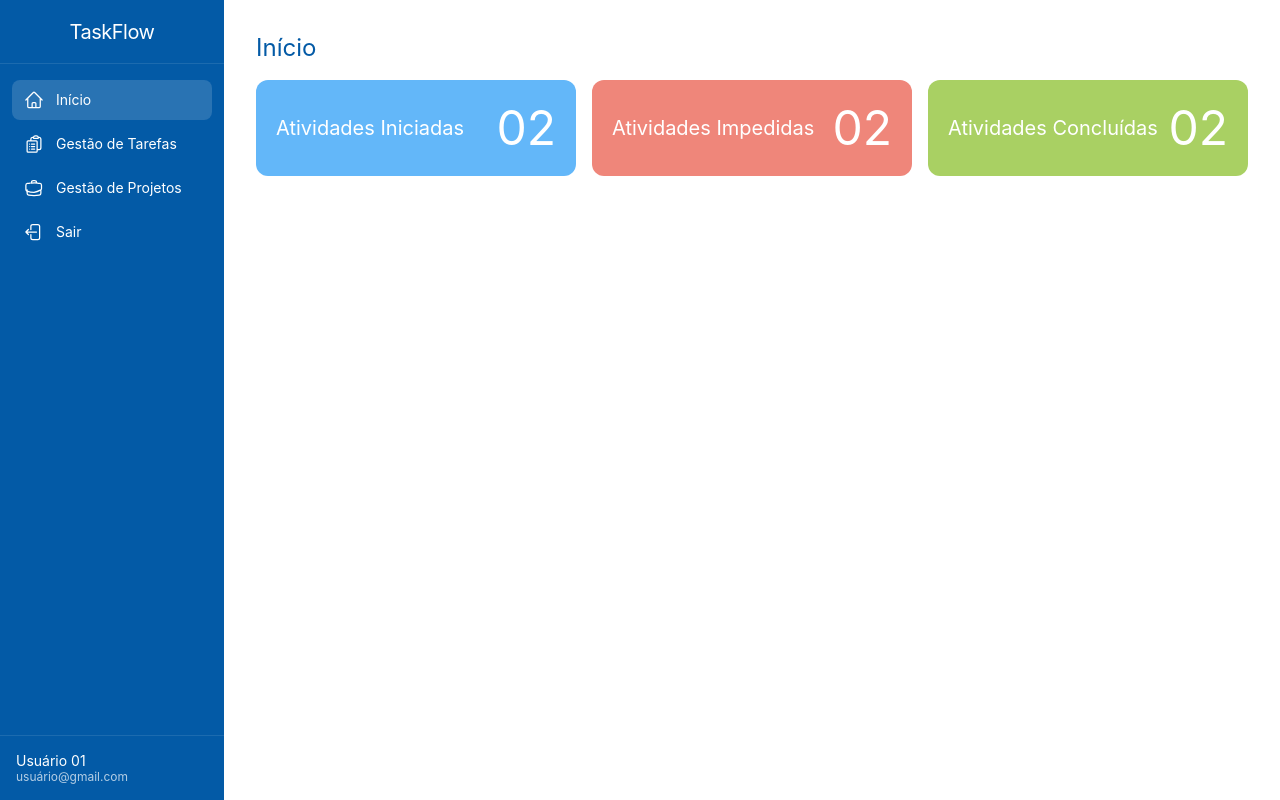
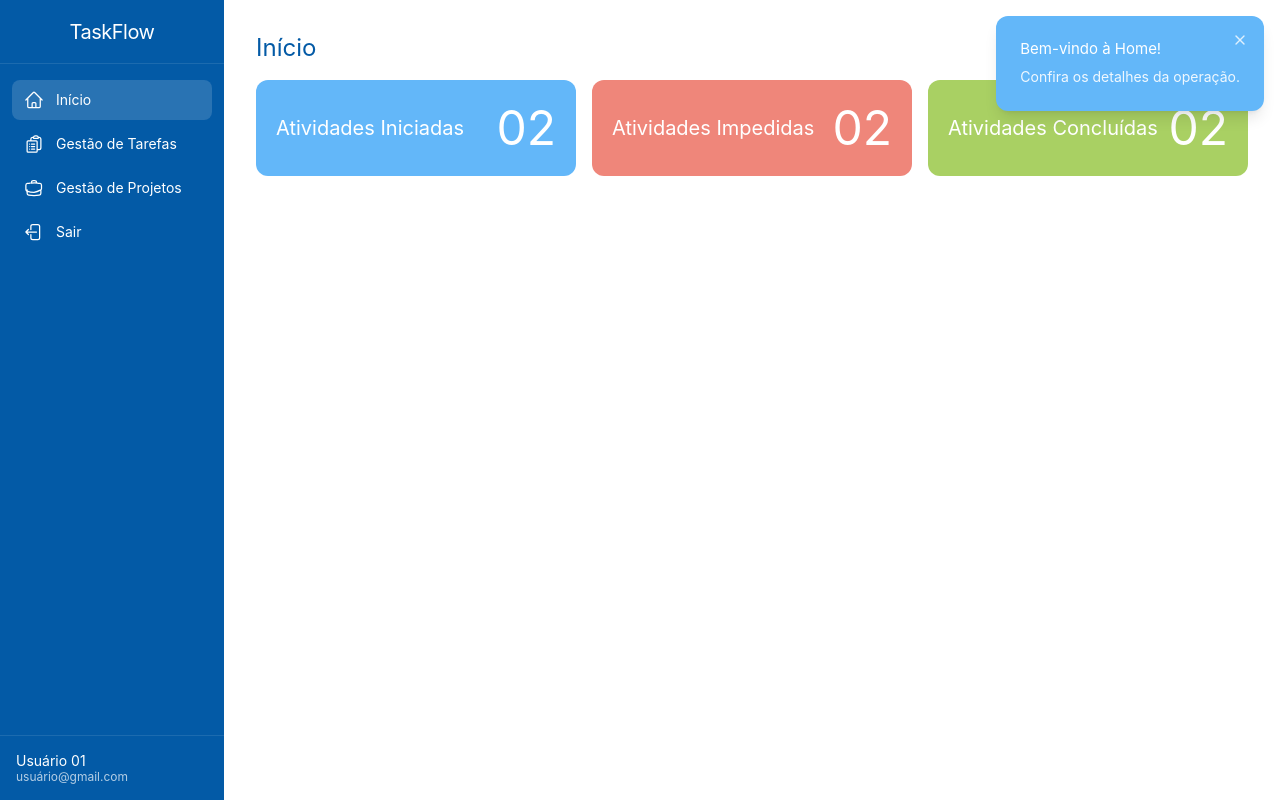
Before and after one commit to devstopados/task-flow-front, a Vue app: page /inicio in a window 1280 px wide. Built offline with nearby package versions, Linux system fonts and the light colour scheme.

Commit message:
Criação dos componentes de toast e de loading

```diff
--- a/src/App.vue
+++ b/src/App.vue
@@ -1,7 +1,17 @@
 <script setup lang="ts">
-import { RouterView } from "vue-router";
+import { RouterView } from 'vue-router'
+
+import TaskLoading from '@/components/TaskLoading.vue'
+import TaskToast from '@/components/TaskToast.vue'
+import { useLoadingStore } from '@/stores/loading'
+
+const loadingStore = useLoadingStore()
 </script>
 
 <template>
   <RouterView />
+
+  <TaskLoading :visible="loadingStore.isLoading" :message="loadingStore.message" />
+
+  <TaskToast />
 </template>
--- a/src/assets/main.css
+++ b/src/assets/main.css
@@ -11,6 +11,7 @@
   --color-sucess: #a9d063;
   --color-danger: #ef867a;
   --color-info: #63b7f9;
+  --color-warning: #f59e0b;
 }
 
 #app {
--- /dev/null
+++ b/src/components/TaskLoading.vue
@@ -0,0 +1,66 @@
+<script setup lang="ts">
+import { computed } from 'vue'
+
+defineOptions({
+  name: 'TaskLoading',
+})
+
+withDefaults(
+  defineProps<{
+    visible: boolean
+    message?: string
+    overlay?: boolean
+  }>(),
+  {
+    message: 'Carregando...',
+    overlay: true,
+  },
+)
+
+const prefersReducedMotion = computed(
+  () =>
+    typeof window !== 'undefined' && window.matchMedia('(prefers-reduced-motion: reduce)').matches,
+)
+</script>
+
+<template>
+  <Transition
+    enter-active-class="transition-opacity duration-200 ease-out"
+    enter-from-class="opacity-0"
+    enter-to-class="opacity-100"
+    leave-active-class="transition-opacity duration-150 ease-in"
+    leave-from-class="opacity-100"
+    leave-to-class="opacity-0"
+  >
+    <div
+      v-if="visible"
+      role="status"
+      aria-live="polite"
+      aria-atomic="true"
+      :aria-busy="visible"
+      :class="[
+        'fixed inset-0 z-9999 flex items-center justify-center bg-dark/60 backdrop-blur-xs',
+        overlay ? 'fixed inset-0' : 'absolute inset-0',
+      ]"
+    >
+      <svg
+        class="h-12 w-12 text-white"
+        :class="{ 'animate-spin': !prefersReducedMotion }"
+        viewBox="0 0 24 24"
+        fill="none"
+        xmlns="http://www.w3.org/2000/svg"
+        aria-hidden="true"
+      >
+        <circle cx="12" cy="12" r="10" stroke="currentColor" stroke-width="4" opacity="0.2" />
+        <path
+          d="M22 12a10 10 0 0 0-10-10"
+          stroke="currentColor"
+          stroke-width="4"
+          stroke-linecap="round"
+        />
+      </svg>
+
+      <span class="sr-only">{{ message }}</span>
+    </div>
+  </Transition>
+</template>
--- /dev/null
+++ b/src/components/TaskNotification.vue
@@ -0,0 +1,91 @@
+<script setup lang="ts">
+import { computed } from "vue";
+
+type NotificationType = "error" | "success" | "info" | "warning";
+
+defineOptions({
+  name: "TaskNotification",
+});
+
+const props = defineProps<{
+  type: NotificationType;
+  title?: string;
+  subtitle?: string;
+}>();
+
+const emit = defineEmits<{
+  (event: "close"): void;
+}>();
+
+const defaultMessages: Record<NotificationType, { title: string; subtitle: string }> = {
+  error: {
+    title: "Erro!",
+    subtitle: "Não foi possível realizar a operação.",
+  },
+  success: {
+    title: "Sucesso!",
+    subtitle: "Operação realizada com sucesso.",
+  },
+  info: {
+    title: 'Informação!',
+    subtitle: 'Confira os detalhes da operação.',
+  },
+  warning: {
+    title: 'Atenção!',
+    subtitle: 'Verifique as informações antes de continuar.',
+  },
+};
+
+const displayTitle = computed(() => props.title ?? defaultMessages[props.type].title);
+const displaySubtitle = computed(() => props.subtitle ?? defaultMessages[props.type].subtitle);
+
+const typeClasses: Record<NotificationType, string> = {
+  error: "bg-danger text-white",
+  success: "bg-sucess text-white",
+  info: "bg-info text-white",
+  warning: "bg-warning text-white",
+};
+
+function handleClose(): void {
+  emit("close");
+}
+</script>
+
+<template>
+  <div
+    role="alert"
+    aria-live="polite"
+    aria-atomic="true"
+    :class="['flex p-6 items-start gap-4 rounded-xl shadow-lg', typeClasses[type]]"
+  >
+    <div class="flex flex-1 flex-col gap-2">
+      <p class="font-bold leading-tight">
+        {{ displayTitle }}
+      </p>
+      <p v-if="displaySubtitle" class="text-sm opacity-90">
+        {{ displaySubtitle }}
+      </p>
+    </div>
+
+    <button
+      type="button"
+      class="absolute right-3 top-3 cursor-pointer rounded-lg p-1 opacity-80 transition hover:opacity-100"
+      aria-label="Fechar notificação"
+      @click="handleClose"
+    >
+      <svg
+        class="h-4 w-4"
+        viewBox="0 0 24 24"
+        fill="none"
+        stroke="currentColor"
+        stroke-width="2"
+        stroke-linecap="round"
+        stroke-linejoin="round"
+        aria-hidden="true"
+      >
+        <path d="M18 6 6 18" />
+        <path d="m6 6 12 12" />
+      </svg>
+    </button>
+  </div>
+</template>
--- /dev/null
+++ b/src/components/TaskToast.vue
@@ -0,0 +1,27 @@
+<script setup lang="ts">
+import TaskNotification from '@/components/TaskNotification.vue'
+import { useToastStore } from '@/stores/toast'
+
+const toastStore = useToastStore()
+</script>
+
+<template>
+  <TransitionGroup
+    tag="div"
+    enter-active-class="transition-all duration-300 ease-out"
+    enter-from-class="translate-x-full opacity-0"
+    enter-to-class="translate-x-0 opacity-100"
+    leave-active-class="transition-all duration-200 ease-in"
+    leave-from-class="translate-x-0 opacity-100"
+    leave-to-class="translate-x-full opacity-0"
+    class="fixed right-4 top-4 z-9998 flex flex-col gap-3"
+  >
+    <TaskNotification
+      v-for="toast in toastStore.toasts"
+      :key="toast.id"
+      :type="toast.type"
+      :title="toast.message"
+      @close="toastStore.removeToast(toast.id)"
+    />
+  </TransitionGroup>
+</template>
--- a/src/features/home/pages/HomePage.vue
+++ b/src/features/home/pages/HomePage.vue
@@ -13,11 +13,37 @@
 </template>
 
 <script setup lang="ts">
+import { onMounted, onUnmounted } from 'vue'
+
 import LayoutInternalPage from '@/layouts/LayoutInternalPage.vue'
 import ActivityCard from '@/features/home/components/ActivityCard.vue'
 import TaskHeader from '@/components/TaskHeader.vue'
+import { useLoadingStore } from '@/stores/loading'
+import { useToastStore } from '@/stores/toast'
 
 defineOptions({
   name: 'HomePage',
 })
+
+const loadingStore = useLoadingStore()
+const toastStore = useToastStore()
+
+let loadingTimeout: ReturnType<typeof setTimeout> | null = null
+
+onMounted(() => {
+  loadingStore.showLoading()
+
+  loadingTimeout = setTimeout(() => {
+    loadingStore.hideLoading()
+    toastStore.addToast('Bem-vindo à Home!', 'info', 5000)
+  }, 3000)
+})
+
+onUnmounted(() => {
+  if (loadingTimeout) {
+    clearTimeout(loadingTimeout)
+  }
+
+  loadingStore.hideLoading()
+})
 </script>
--- /dev/null
+++ b/src/stores/loading.ts
@@ -0,0 +1,40 @@
+import { ref, computed } from 'vue'
+import { defineStore } from 'pinia'
+
+const DEFAULT_MESSAGE = 'Carregando...'
+
+export const useLoadingStore = defineStore('loading', () => {
+  const activeRequests = ref(0)
+  const message = ref(DEFAULT_MESSAGE)
+
+  const isLoading = computed(() => activeRequests.value > 0)
+
+  function showLoading(newMessage: string = DEFAULT_MESSAGE): void {
+    message.value = newMessage
+    activeRequests.value++
+  }
+
+  function hideLoading(): void {
+    if (activeRequests.value > 0) {
+      activeRequests.value--
+    }
+
+    if (activeRequests.value === 0) {
+      message.value = DEFAULT_MESSAGE
+    }
+  }
+
+  function resetLoading(): void {
+    activeRequests.value = 0
+    message.value = DEFAULT_MESSAGE
+  }
+
+  return {
+    activeRequests,
+    message,
+    isLoading,
+    showLoading,
+    hideLoading,
+    resetLoading,
+  }
+})
--- /dev/null
+++ b/src/stores/toast.ts
@@ -0,0 +1,41 @@
+import { ref } from 'vue'
+import { defineStore } from 'pinia'
+
+export type ToastType = 'success' | 'error' | 'info' | 'warning'
+
+export interface Toast {
+  id: number
+  message: string
+  type: ToastType
+  duration: number
+}
+
+let toastId = 0
+
+export const useToastStore = defineStore('toast', () => {
+  const toasts = ref<Toast[]>([])
+
+  function addToast(message: string, type: ToastType = 'info', duration = 5000): number {
+    const id = ++toastId
+
+    toasts.value.push({ id, message, type, duration })
+
+    if (duration > 0) {
+      setTimeout(() => {
+        removeToast(id)
+      }, duration)
+    }
+
+    return id
+  }
+
+  function removeToast(id: number): void {
+    toasts.value = toasts.value.filter((toast) => toast.id !== id)
+  }
+
+  return {
+    toasts,
+    addToast,
+    removeToast,
+  }
+})
```
